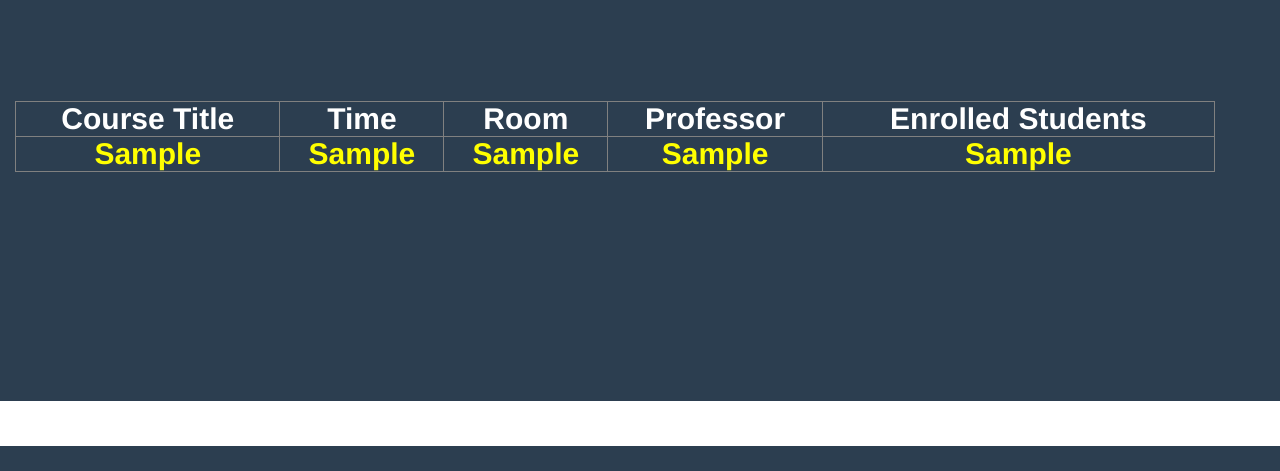
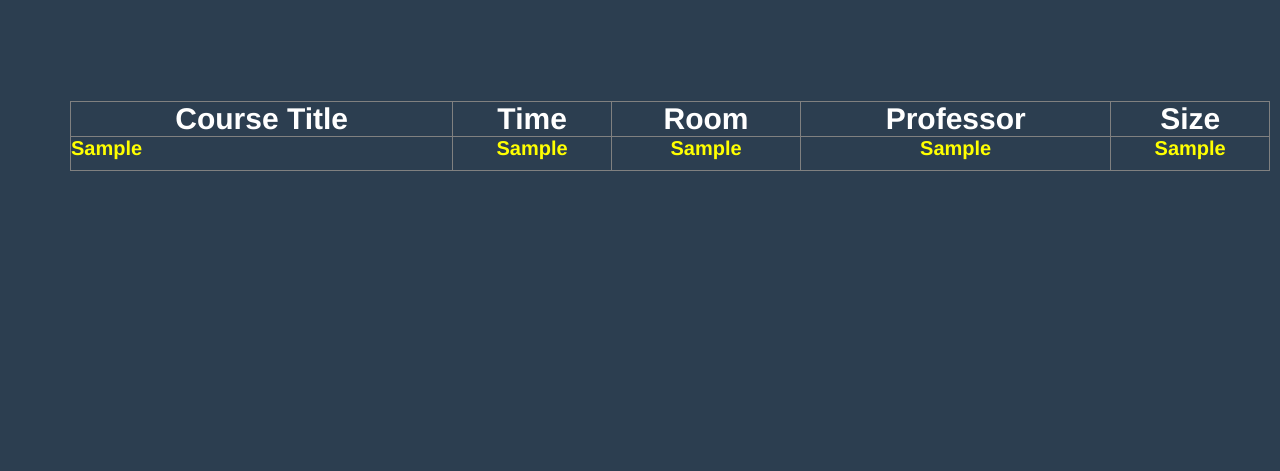
Before and after one commit to nathan-contino/You_Are_Registered, a Django app: template registered/auth2/templates/schedule.html in a window 1280 px wide. Shown: the part 354-825 px from the top of the page. Before the commit the page ends 800 px from the top, so only its background shows below. Run offline with Django 3.2, Linux system fonts and the light colour scheme; the template is opened without the code that fills it: most values are stand-ins (such as "Sample title", 1, 10 or a date in 2020); lists and menus that the app fills with data are empty; some libraries are stand-ins or nearby versions.

Commit message:
schedule improvements

```diff
--- a/registered/auth2/templates/schedule.html
+++ b/registered/auth2/templates/schedule.html
@@ -13,34 +13,30 @@
             </div>
         </div>
     </header>
+
     <section class="success" id="about">
-        <div class="container">
-            <div class="row">
-
-                </div>
-            </div>
-        <div class="col-lg-12 text-center">
+    <div class="container">
         <table width = 1200px border = "1">
             <tr>
               <th><header>Course Title</header></th>
               <th><header>Time</header></th>
               <th><header>Room</header></th>
               <th><header>Professor</header></th>
-              <th><header>Enrolled Students</header></th>
+              <th><header>Size</header></th>
             </tr>
             {% for c in courses %}
             <tr>
-              <th><center>  {{ c.0 }}  </center></th>
-              <th><center>   {{ c.1 }}</center></th>
-              <th><center>  {{ c.2 }}</center></th>
-              <th><center>  {{ c.3 }}</center></th>
-              <th><center>  {{ c.4 }}</center></th>
+              <th><p>  {{ c.0 }}  </p></th>
+              <th><center><p>   {{ c.1 }}</p></center></th>
+              <th><center><p>  {{ c.2 }}</p></center></th>
+              <th><center><p>  {{ c.3 }}</p></center></th>
+              <th><center><p>  {{ c.4 }}</p></center></th>
             </tr>
             {% endfor %}
             </table>
-
         </div>
     </section>
+
     <section class="success" id="about"> </section>
 
 {% endblock %}
```
Also changed, not shown: registered/db.sqlite3.
